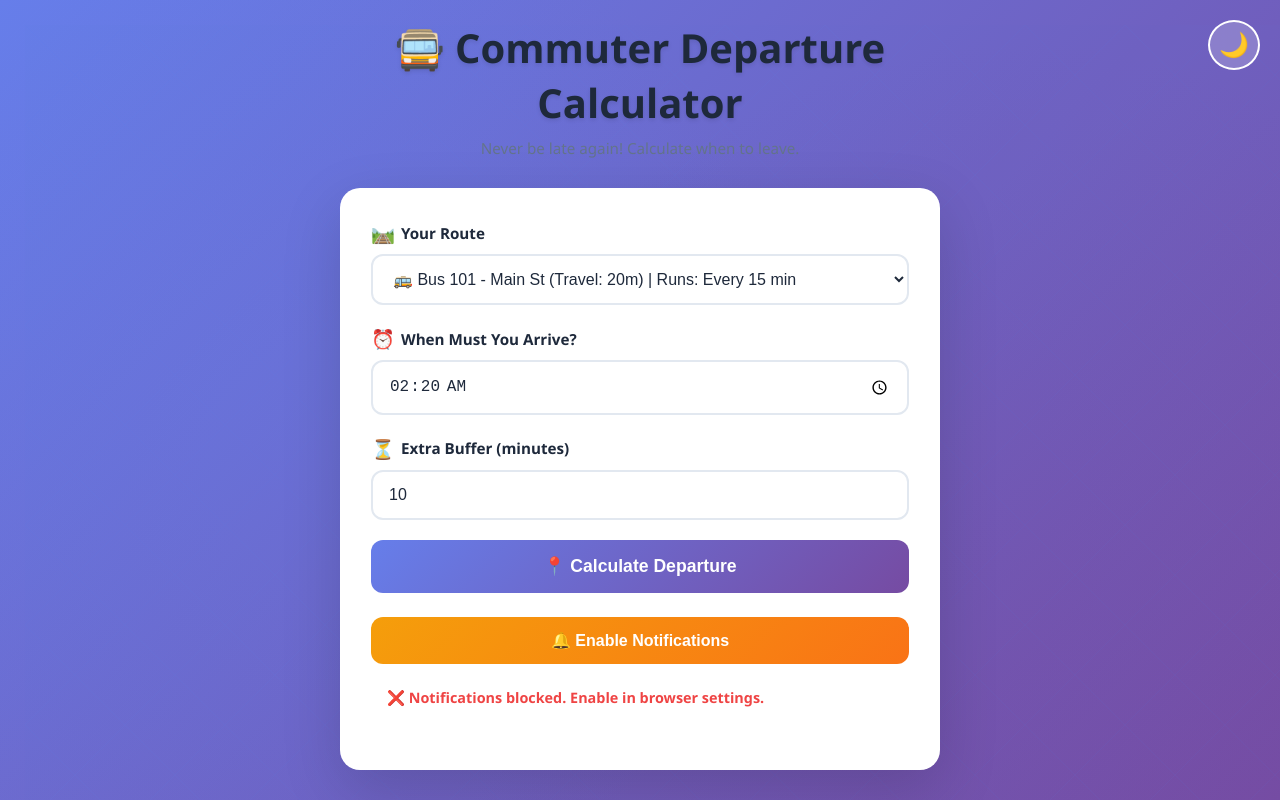
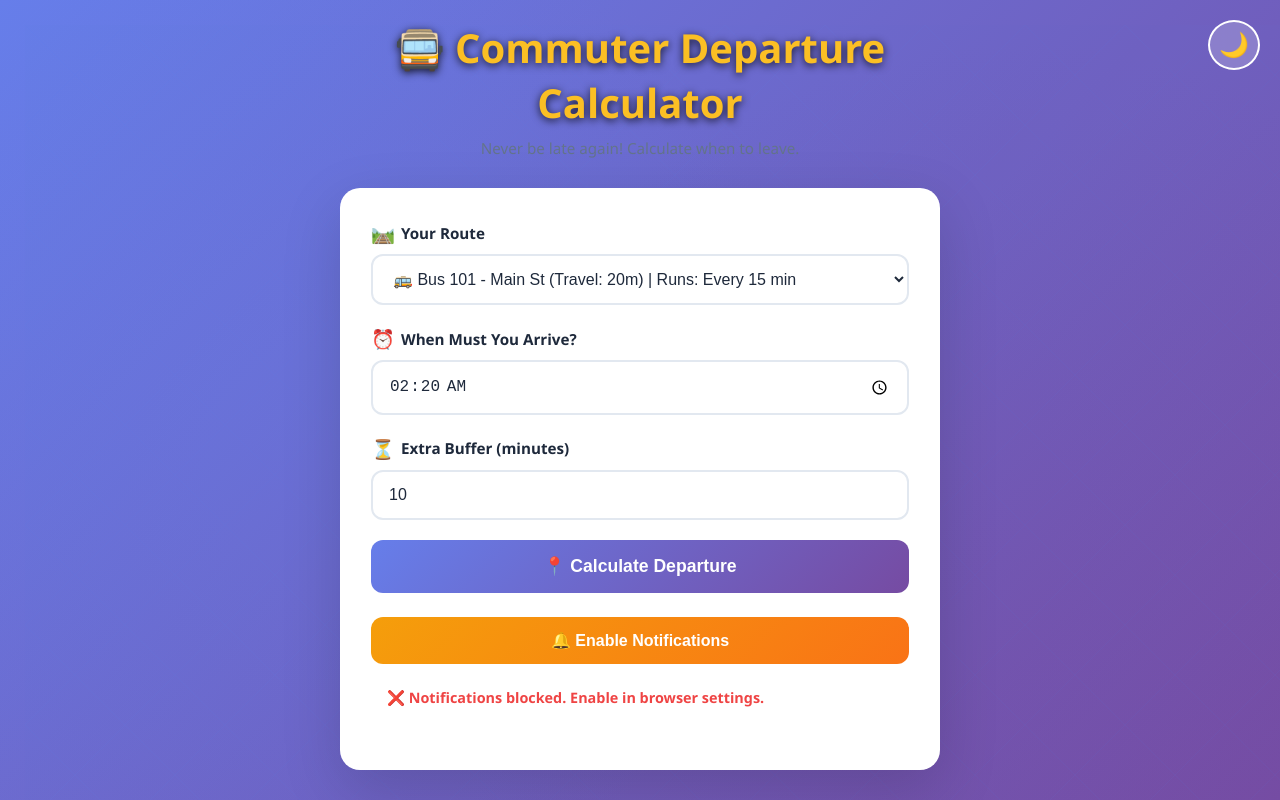
Before and after one commit to jamesreynold-cloud/commuter-departure-calculator, a website: page frontend/index.html in a window 1280 px wide. Drawn offline with Linux system fonts and the light colour scheme.

Commit message:
Make title bright yellow/gold for maximum visibility

```diff
--- a/frontend/style.css
+++ b/frontend/style.css
@@ -100,8 +100,8 @@ header {
 header h2 {
   font-size: 2.5rem;
   font-weight: 800;
-  color: #ffffff;
-  text-shadow: 0 2px 4px rgba(0, 0, 0, 0.3);
+  color: #fbbf24 !important;
+  text-shadow: 0 2px 8px rgba(0, 0, 0, 0.8) !important;
   margin-bottom: 8px;
   display: flex;
   align-items: center;
@@ -111,15 +111,15 @@ header h2 {
 
 @media (prefers-color-scheme: dark) {
   header h2 {
-    color: #ffffff;
-    text-shadow: 0 2px 4px rgba(0, 0, 0, 0.5);
+    color: #fbbf24 !important;
+    text-shadow: 0 2px 8px rgba(0, 0, 0, 0.8) !important;
   }
 }
 
 @media (prefers-color-scheme: light) {
   header h2 {
-    color: #1e293b;
-    text-shadow: 0 2px 4px rgba(0, 0, 0, 0.1);
+    color: #fbbf24 !important;
+    text-shadow: 0 2px 8px rgba(0, 0, 0, 0.8) !important;
   }
 }
 
```
